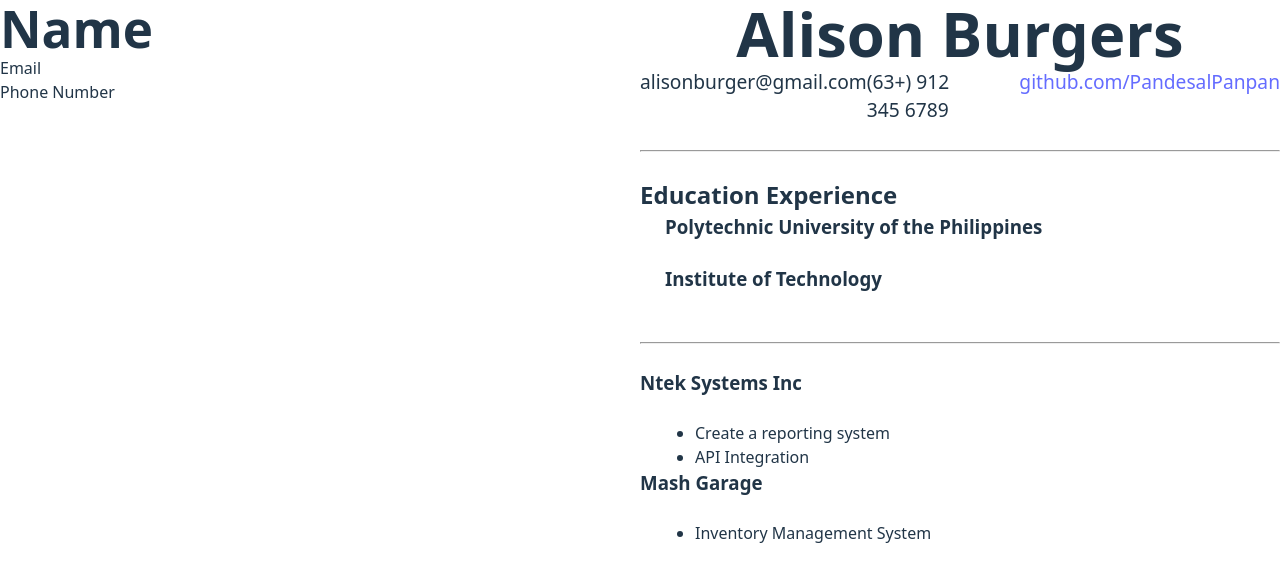
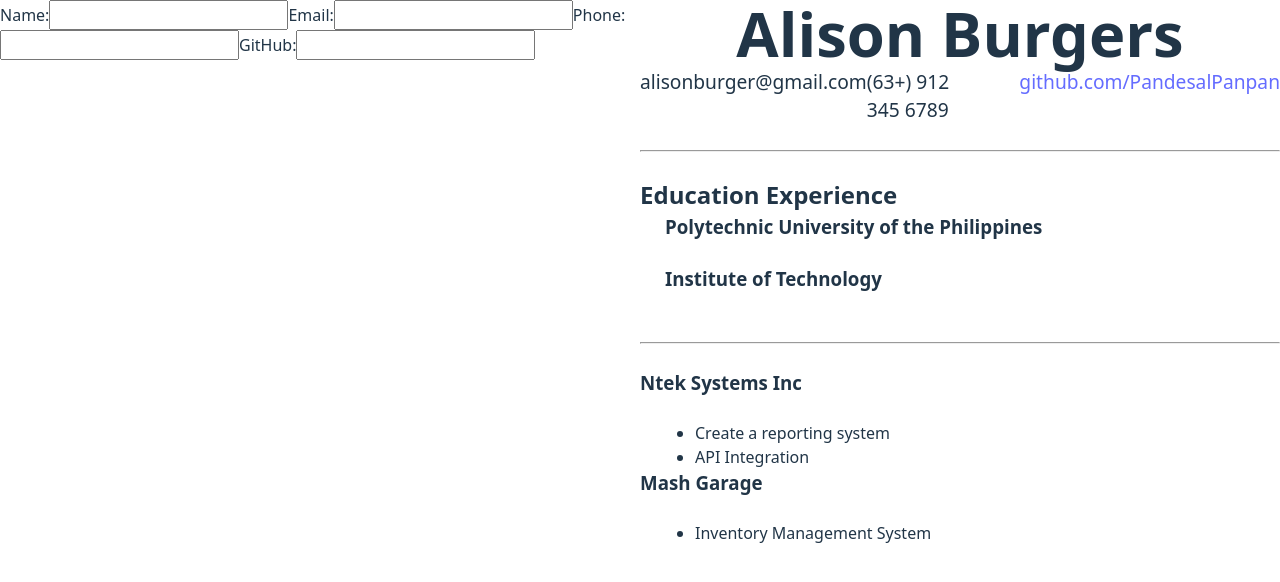
Before and after one commit to PandesalPanpan/cv-application, a React (Vite) app: page / in a window 1280 px wide. Shown: the top 582 px of the page. Built offline with nearby package versions, Linux system fonts and the light colour scheme.

Commit message:
Feat: Replace GeneralInformation with CVFormEditor and add GeneralForm component

```diff
--- a/src/App.jsx
+++ b/src/App.jsx
@@ -1,14 +1,13 @@
-import { useState } from 'react'
-import GeneralInformation from './components/GeneralInformation'
+import GeneralForm from './components/GeneralForm'
 import CVPreview from './components/CVPreview'
 import './App.css'
+import CVFormEditor from './components/CVFormEditor'
 
 function App() {
-  const [count, setCount] = useState(0)
 
   return (
     <div className="container">
-      <GeneralInformation></GeneralInformation>
+      <CVFormEditor></CVFormEditor>
       <CVPreview></CVPreview>
     </div>
   )
--- /dev/null
+++ b/src/components/CVFormEditor.jsx
@@ -0,0 +1,18 @@
+import GeneralForm from "./GeneralForm";
+
+export default function CVFormEditor() {
+    return (
+        <div className="cv-form-container">
+            <section className="general-information-section">
+                <GeneralForm></GeneralForm>
+            </section>
+            <section className="educational-experience-section">
+
+            </section>
+            <section className="practical-experience-section">
+
+            </section>
+
+        </div>
+    )
+}
--- /dev/null
+++ b/src/components/GeneralForm.jsx
@@ -0,0 +1,26 @@
+export default function GeneralForm() {
+
+    const handleSubmit = (event) => {
+        event.preventDefault();
+        const fd = new FormData(event.currentTarget);
+        const data = Object.fromEntries(fd);
+        console.log(data);
+    }
+
+    return (
+        <form onSubmit={handleSubmit}>
+            <label htmlFor="name">Name:
+                <input type="text" name="name" id="name" />
+            </label>
+            <label htmlFor="email">Email:
+                <input type="email" name="email" id="email" />
+            </label>
+            <label htmlFor="phone">Phone:
+                <input type="tel" name="phone" id="phone" />
+            </label>
+            <label htmlFor="github">GitHub:
+                <input type="text" name="github" id="github"/>
+            </label>
+        </form>
+    )
+}
--- a/src/components/GeneralInformation.jsx
+++ /dev/null
@@ -1,10 +0,0 @@
-export default function GeneralInformation() {
-
-    return (
-        <section className="general-information">
-            <h1>Name</h1>
-            <p>Email</p>
-            <p>Phone Number</p>
-        </section>
-    )
-}
```
